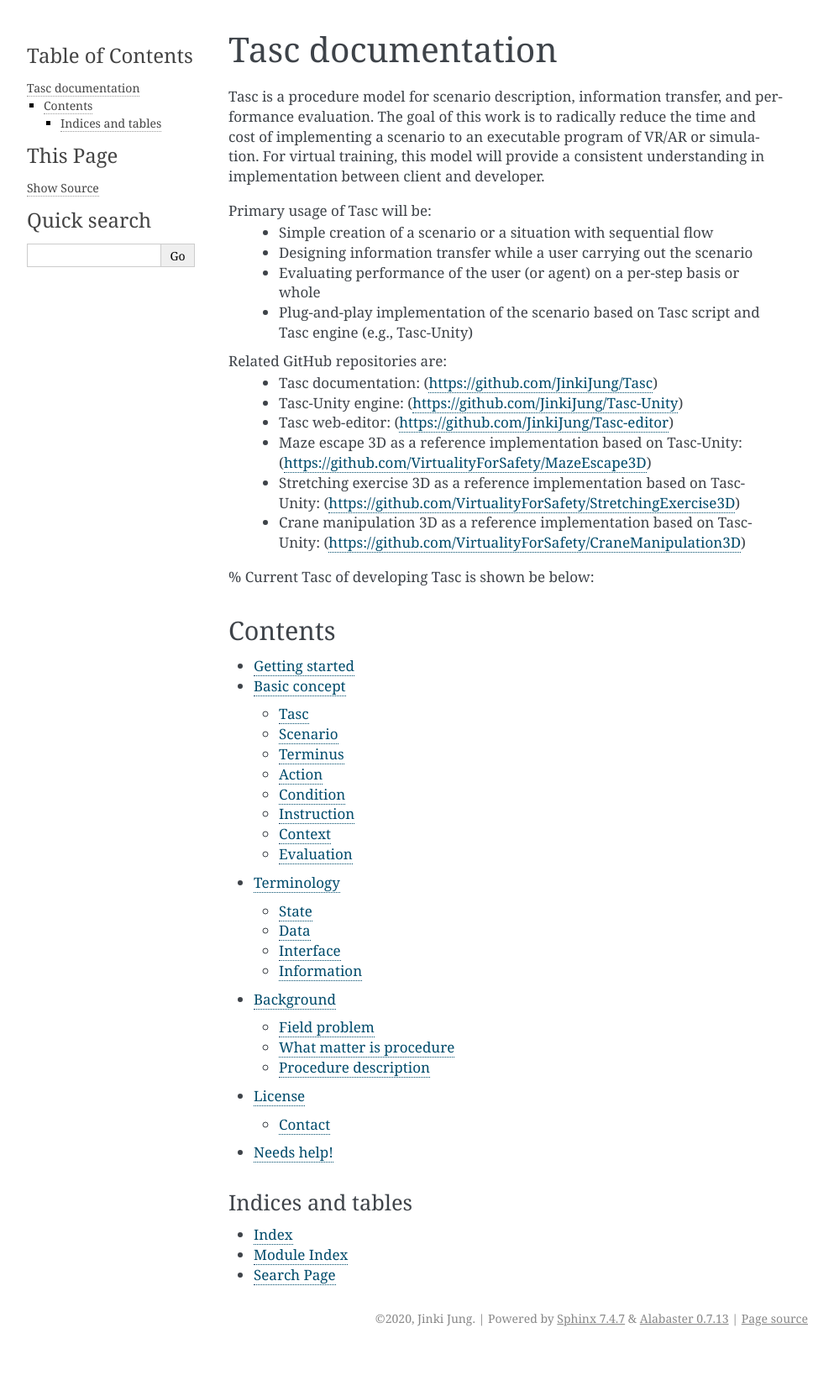
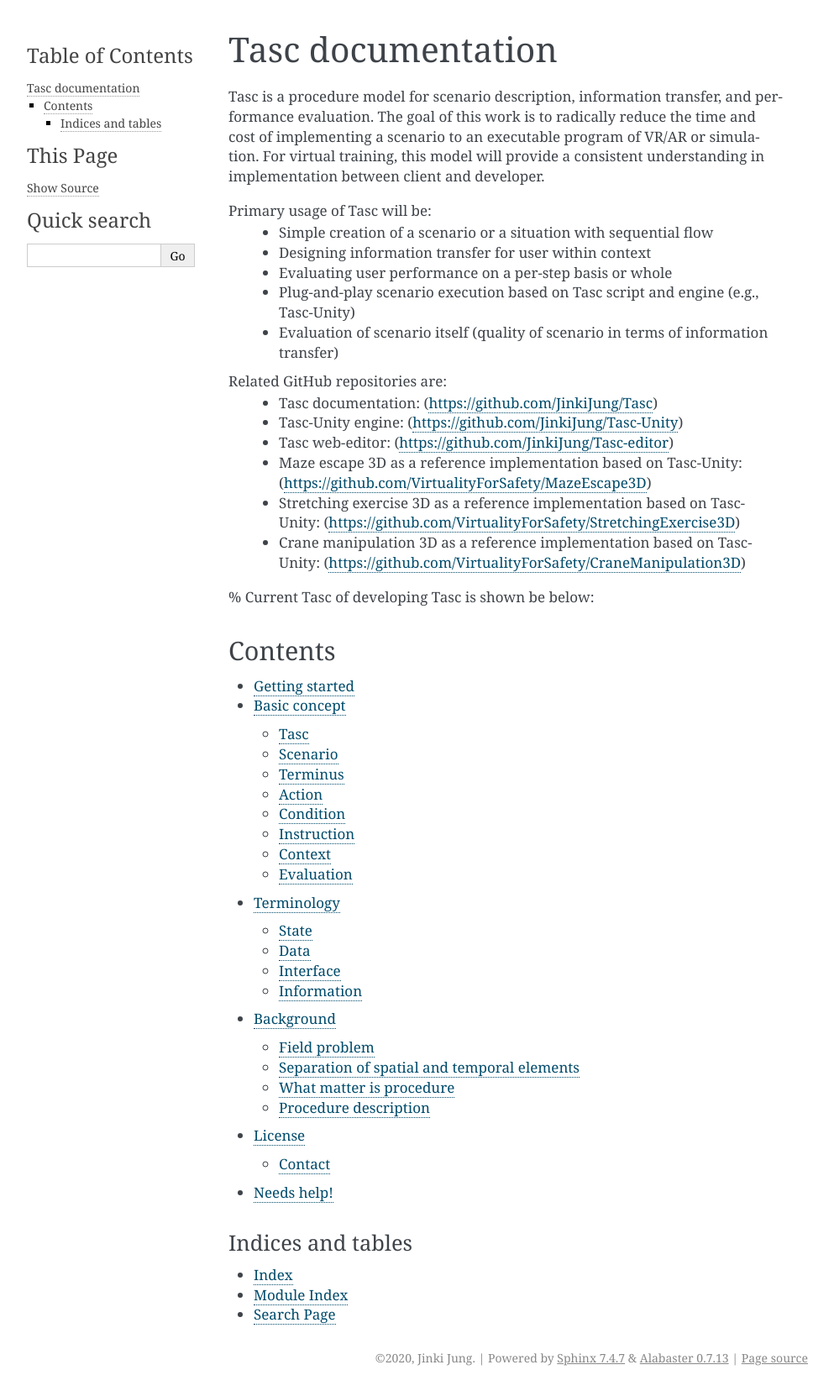
Before and after one commit to JinkiJung/Tasc, a Sphinx documentation site: the page built from docs/source/index.rst, in a window 1280 px wide. Shown: the whole page at 84% size, without its empty margins (148-1141 px from the left). Built offline with Sphinx 7.4.7, drawn with Linux system fonts in a browser that asks for light colours; before the commit the page ends 1609 px from its top, so only the background shows below that.

```diff
--- a/docs/source/index.rst
+++ b/docs/source/index.rst
@@ -12,9 +12,10 @@ For virtual training, this model will provide a consistent understanding in impl
 
 Primary usage of Tasc will be:
   * Simple creation of a scenario or a situation with sequential flow
-  * Designing information transfer while a user carrying out the scenario
-  * Evaluating performance of the user (or agent) on a per-step basis or whole
-  * Plug-and-play implementation of the scenario based on Tasc script and Tasc engine (e.g., Tasc-Unity)
+  * Designing information transfer for user within context
+  * Evaluating user performance on a per-step basis or whole
+  * Plug-and-play scenario execution based on Tasc script and engine (e.g., Tasc-Unity)
+  * Evaluation of scenario itself (quality of scenario in terms of information transfer)
 
 Related GitHub repositories are:
   * Tasc documentation: (https://github.com/JinkiJung/Tasc)
```
Also changed, not shown: docs/source/background.rst (+7 -1 lines).
